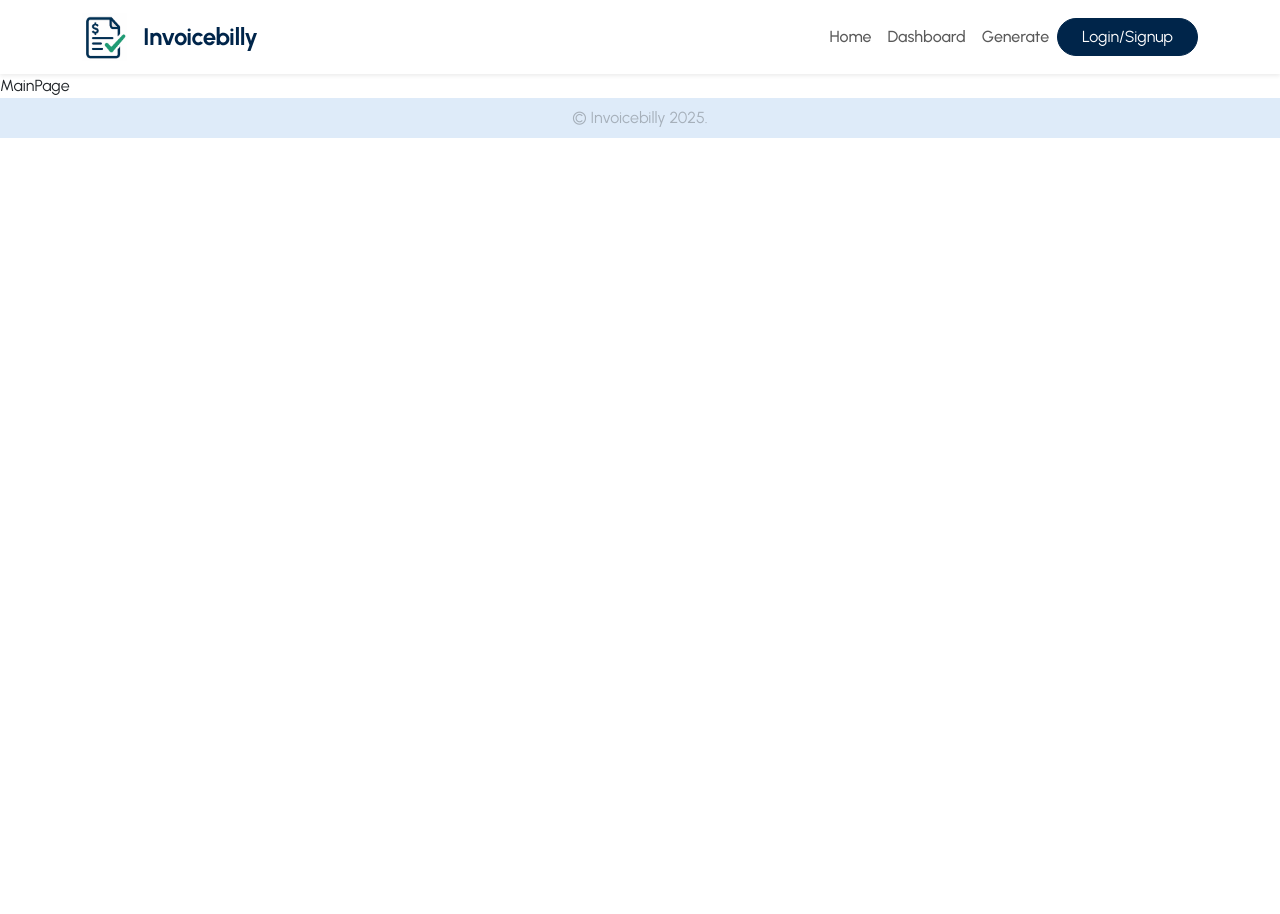
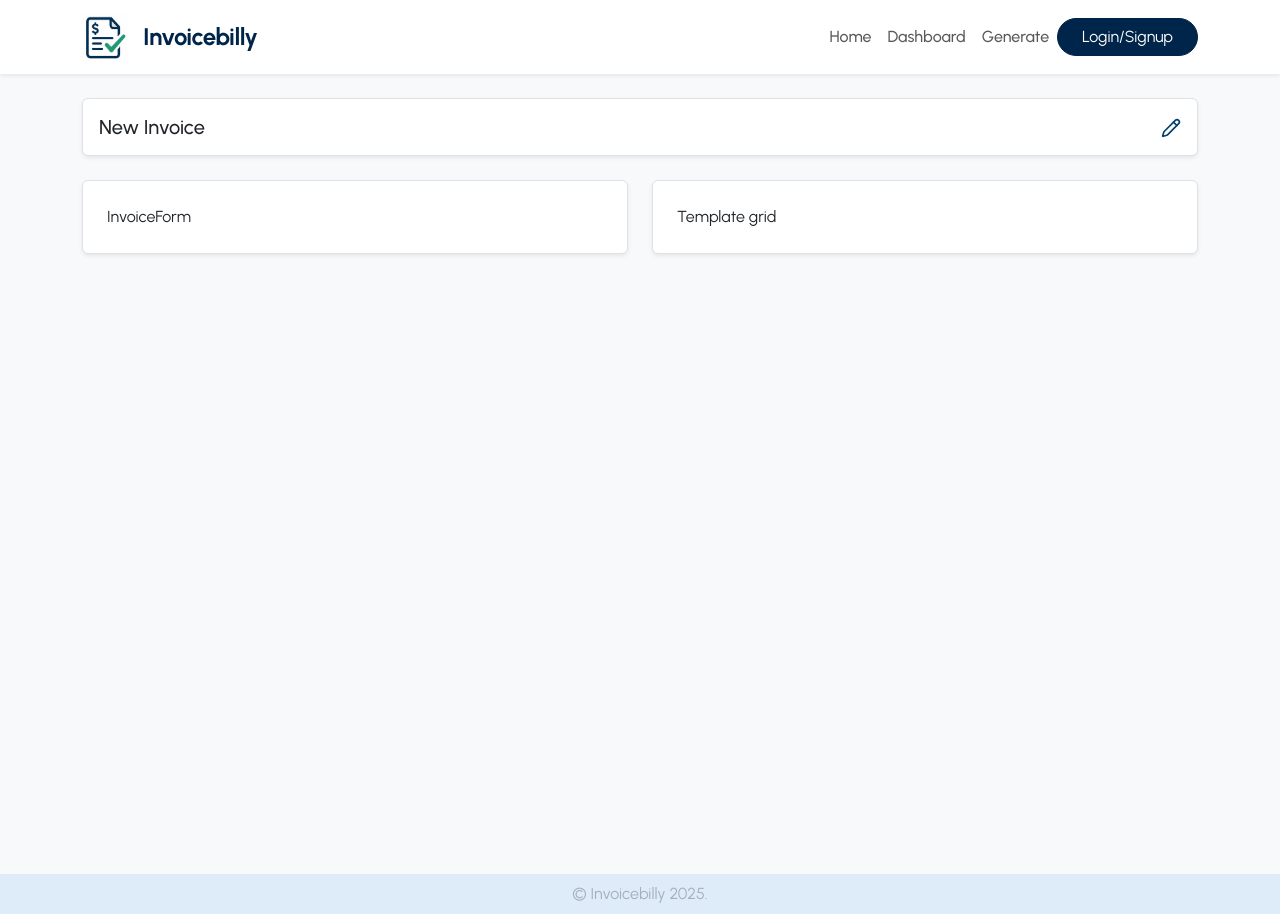
Before and after one commit to Abheeshta-P/Invoicebilly, a React (Vite) app in the folder frontend/: page /generate in a window 1280 px wide. Before the commit the page ends 800 px from the top, so only its background shows below. Built offline with nearby package versions, Linux system fonts and the light colour scheme.

Commit message:
skeleton of main page with context

```diff
--- /dev/null
+++ b/frontend/src/components/InvoiceForm.tsx
@@ -0,0 +1,7 @@
+function InvoiceForm() {
+  return (
+    <div>InvoiceForm</div>
+  )
+}
+
+export default InvoiceForm
--- /dev/null
+++ b/frontend/src/context/AppContext.ts
@@ -0,0 +1,11 @@
+import { createContext } from "react";
+
+type AppContextType = {
+  invoiceTitle: string;
+  setInvoiceTitle: (title: string) => void;
+};
+
+export const AppContext = createContext<AppContextType>({
+  invoiceTitle: "New Invoice",
+  setInvoiceTitle: () => {},
+});
--- /dev/null
+++ b/frontend/src/context/AppContextProvider.tsx
@@ -0,0 +1,19 @@
+import { useState, type ReactNode } from "react";
+import { AppContext } from "./AppContext";
+
+type AppContextProviderProps = {
+  children: ReactNode;
+};
+
+export function AppContextProvider({ children }: AppContextProviderProps) {
+  const [invoiceTitle, setInvoiceTitle] = useState("New Invoice");
+
+  const contextValue = {
+    invoiceTitle, setInvoiceTitle
+  }
+  return (
+    <AppContext.Provider value={contextValue}>
+      {children}
+    </AppContext.Provider>
+  )
+}
--- a/frontend/src/main.tsx
+++ b/frontend/src/main.tsx
@@ -4,9 +4,12 @@ import "bootstrap/dist/css/bootstrap.min.css";
 import "bootstrap/dist/js/bootstrap.bundle.min.js";
 import './index.css'
 import App from './App.tsx'
+import { AppContextProvider } from './context/AppContextProvider.tsx';
 
-createRoot(document.getElementById('root')!).render(
+createRoot(document.getElementById("root")!).render(
   <StrictMode>
-    <App />
-  </StrictMode>,
-)
+    <AppContextProvider>
+      <App />
+    </AppContextProvider>
+  </StrictMode>
+);
--- a/frontend/src/pages/MainPage.tsx
+++ b/frontend/src/pages/MainPage.tsx
@@ -1,7 +1,68 @@
+import InvoiceForm from "@/components/InvoiceForm";
+import { AppContext } from "@/context/AppContext";
+import { Pencil } from "lucide-react";
+import { useContext, useState } from "react";
+
 function MainPage() {
+  const [isEditingTitle, setIsEditingTitle] = useState(false);
+  const { invoiceTitle, setInvoiceTitle } = useContext(AppContext);
+
+  const handleTitleChange = (e: React.ChangeEvent<HTMLInputElement>) => {
+    const newTitle = e.target.value;
+    setInvoiceTitle(newTitle);
+  };
+
+  const handleTitleEdit = () => {
+    setIsEditingTitle(true);
+  };
+
+  const handleTitleBlur = () => {
+    setIsEditingTitle(false);
+  };
+
   return (
-    <div>MainPage</div>
-  )
+    <div className="container-fluid bg-light min-vh-100 py-4">
+      <div className="container">
+        {/* Title bar */}
+        <div className="bg-white border rounded shadow-sm p-3 mb-4">
+          <div className="d-flex align-items-center justify-content-between">
+            {isEditingTitle ? (
+              <input
+                type="text"
+                className="form-control me-2"
+                autoFocus
+                onBlur={handleTitleBlur}
+                onChange={handleTitleChange}
+                value={invoiceTitle}
+              />
+            ) : (
+              <>
+                <h5 className="mb-0 me-2">{invoiceTitle}</h5>
+                <button
+                  className="btn btn-sm p-0 border-0 bg-transparent"
+                  onClick={handleTitleEdit}
+                >
+                  <Pencil className="text-primary" size={20} />
+                </button>
+              </>
+            )}
+          </div>
+        </div>
+        <div className="row g-4 align-items-stretch">
+          <div className="col-12 col-lg-6 d-flex">
+            <div className="bg-white border rounded shadow-sm p-4 w-100">
+              <InvoiceForm />
+            </div>
+          </div>
+          <div className="col-12 col-lg-6 d-flex">
+            <div className="bg-white border rounded shadow-sm p-4 w-100">
+              Template grid
+            </div>
+          </div>
+        </div>
+      </div>
+    </div>
+  );
 }
 
-export default MainPage
+export default MainPage;
```
